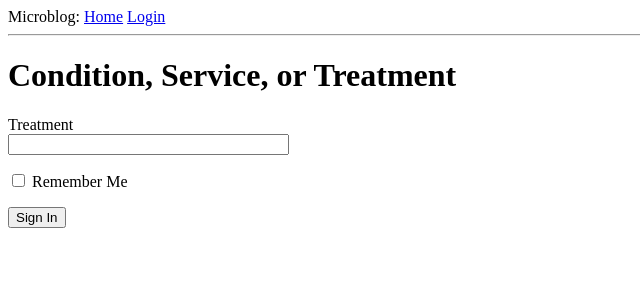
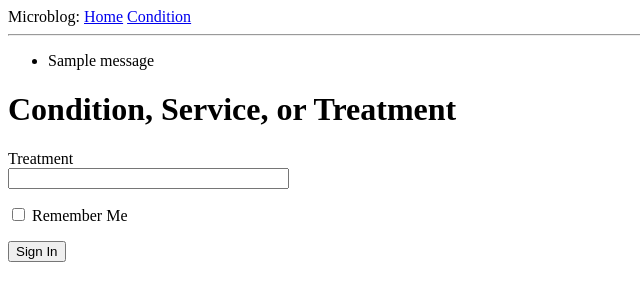
Before and after one commit to aniruddhamurali/HackDuke-2019, a Flask app: page /condition in a window 1280 px wide. Shown: the top 301 px of the page, without its empty margins (0-640 px from the left). Run offline with Flask 2, Linux system fonts and the light colour scheme; one stand-in notice (Sample message) is shown.

Commit message:
Finished condition search

```diff
--- a/microblog/app/routes.py
+++ b/microblog/app/routes.py
@@ -25,7 +25,7 @@ def index():
 def condition():
     form = ConditionForm()
     if form.validate_on_submit():
-        flash('Condition={} requested, remember_me={}'.format(
-            form.username.data, form.remember_me.data))
+        flash('Condition={}, remember_me={}'.format(
+            form.condition.data, form.remember_me.data))
         return redirect(url_for('index'))
     return render_template('condition.html', title='Sign In', form=form)
--- a/microblog/app/templates/base.html
+++ b/microblog/app/templates/base.html
@@ -9,9 +9,18 @@
     <body>
         <div>Microblog:
             <a href="/index">Home</a>
-            <a href="/condition">Login</a>
+            <a href="/condition">Condition</a>
         </div>
         <hr>
+        {% with messages = get_flashed_messages() %}
+        {% if messages %}
+        <ul>
+            {% for message in messages %}
+            <li> {{ message }}</li>
+            {% endfor %}
+        </ul>
+        {% endif %}
+        {% endwith %}
         {% block content%}{% endblock %}
     </body>
 </html>
--- a/microblog/app/templates/condition.html
+++ b/microblog/app/templates/condition.html
@@ -7,8 +7,13 @@
     <p>
         {{ form.condition.label }}<br>
         {{ form.condition(size=32) }}
+        {% for error in form.condition.errors %}
+        <span style="color: red;">[{{ error }}]</span>
+        {% endfor %}
     </p>
-    <p>{{ form.remember_me() }} {{ form.remember_me.label }}</p>
+    <p>
+        {{ form.remember_me() }}
+        {{ form.remember_me.label }}</p>
     <p>{{ form.submit() }}</p>
 </form>
 {% endblock %}
--- a/microblog/app/templates/index.html
+++ b/microblog/app/templates/index.html
@@ -1,7 +1,7 @@
 {% extends "base.html" %}
 
 {% block content %}
-<h1>Hi, {{ user.username }}!</h1>
+<h1>Welcome to InLine</h1>
 {% for post in posts %}
 <div>
     <p>{{ post.author.username }} says:
```
